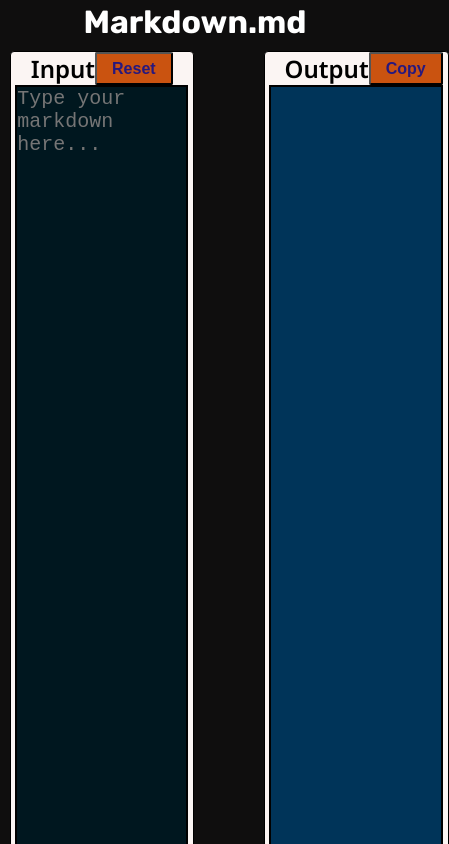
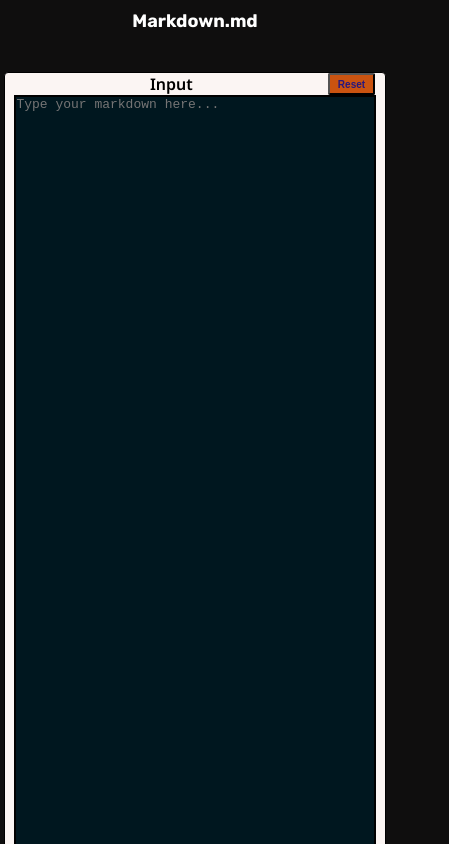
Before and after one commit to KARTIKEY-KATYAL/Masterji-Assignment-5, a plain HTML site: page index.html in a window 390 px wide. Shown: the top 844 px of the page, 449 px wide, since content can reach past the window. Drawn offline with nearby package versions, Linux system fonts and the light colour scheme; a web font is replaced by a local one.

Commit message:
css made responsive

```diff
--- a/style.css
+++ b/style.css
@@ -170,3 +170,93 @@ pre code {
     padding: 0;
     background-color: transparent;
 }
+
+/* Add responsive styles */
+@media screen and (max-width: 768px) {
+    .container {
+        flex-direction: column;
+        gap: 20px;
+        height: auto;
+        padding: 20px 0;
+    }
+
+    .box {
+        width: 100%;
+        min-height: 300px;
+    }
+
+    .heading {
+        font-size: x-large;
+        text-align: center;
+        margin: 10px 0;
+    }
+
+    .topbar {
+        padding: 0 10px;
+    }
+
+    .btn {
+        padding: 4px 10px;
+        font-size: small;
+    }
+
+    .boxheading {
+        font-size: large;
+    }
+
+    #inputtext,
+    #outputtext {
+        font-size: large;
+    }
+}
+
+/* Small mobile devices */
+@media screen and (max-width: 480px) {
+    .container {
+        width: 98%;
+        gap: 10px;
+    }
+
+    .heading {
+        font-size: large;
+    }
+
+    .btn {
+        padding: 3px 8px;
+        font-size: x-small;
+    }
+
+    .boxheading {
+        font-size: medium;
+    }
+
+    #inputtext,
+    #outputtext {
+        font-size: medium;
+    }
+
+    .toast {
+        padding: 8px 16px;
+        font-size: small;
+    }
+}
+
+/* Adjust height for landscape orientation on mobile */
+@media screen and (max-height: 500px) {
+    body {
+        height: auto;
+        padding: 20px 0;
+    }
+
+    .container {
+        height: auto;
+    }
+}
+
+/* Larger screens */
+@media screen and (min-width: 1200px) {
+    .container {
+        width: 90%;
+        max-width: 1400px;
+    }
+}
```
